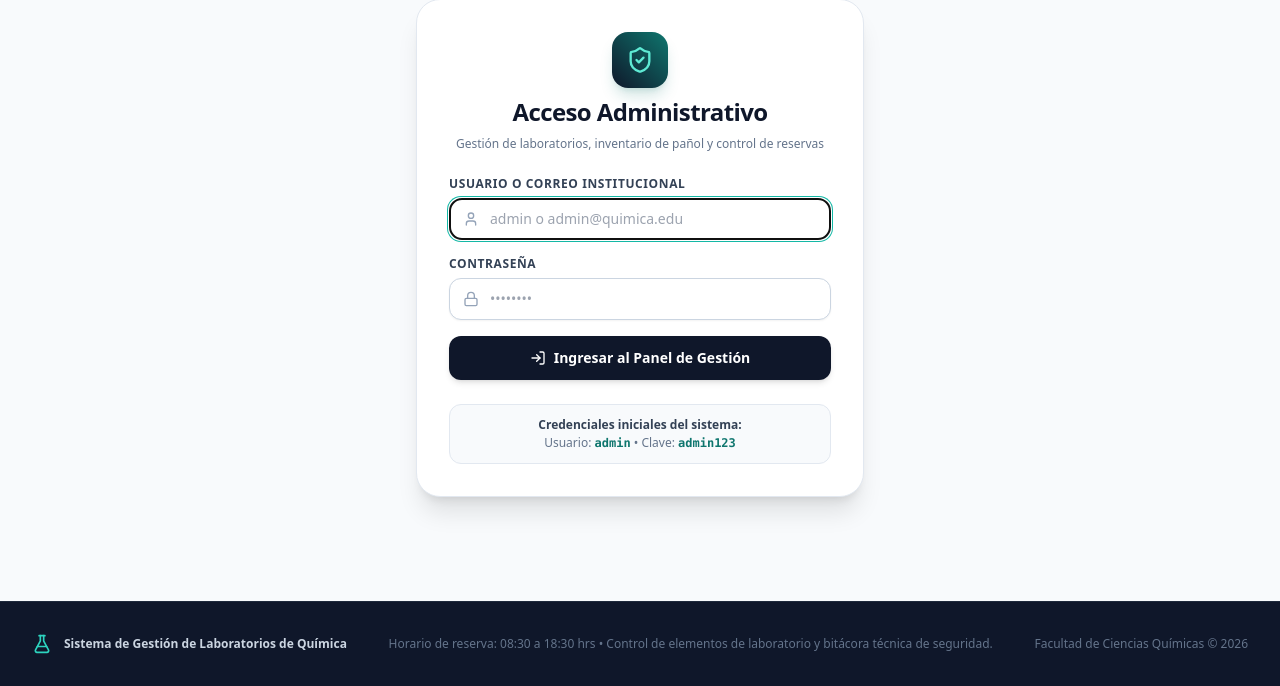
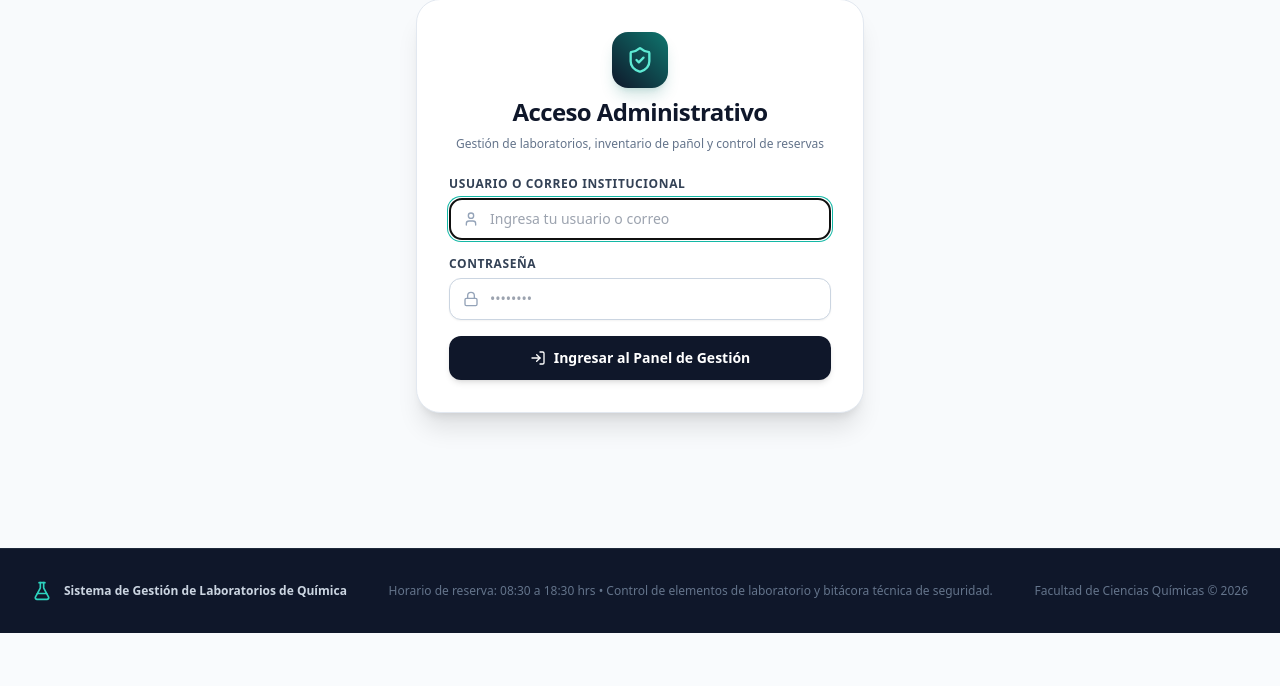
Before and after one commit to GiordanoCastro/qca, a Flask app: page /login in a window 1280 px wide. Shown: the part 167-853 px from the top of the page. After the commit the page ends 800 px from the top, so only its background shows below. Run offline with Flask 3, Linux system fonts and the light colour scheme; some libraries are stand-ins or nearby versions.

Commit message:
fix: Eliminar texto visible de credenciales en login y usar placeholder genérico

```diff
--- a/templates/login.html
+++ b/templates/login.html
@@ -29,7 +29,7 @@
                     </span>
                     <input type="text" name="username" id="username" required autofocus
                         class="w-full pl-10 pr-3.5 py-2.5 rounded-xl border border-slate-300 text-sm font-medium text-slate-900 focus:ring-2 focus:ring-teal-500 focus:border-teal-500 transition shadow-sm"
-                        placeholder="admin o admin@quimica.edu">
+                        placeholder="Ingresa tu usuario o correo">
                 </div>
             </div>
 
@@ -53,12 +53,6 @@
             </button>
         </form>
 
-        <!-- Indicador de Credenciales por Defecto -->
-        <div class="p-3 rounded-xl bg-slate-50 border border-slate-200 text-center text-xs text-slate-500 space-y-0.5">
-            <span class="font-bold text-slate-700 block">Credenciales iniciales del sistema:</span>
-            <p>Usuario: <code class="font-mono font-bold text-teal-700">admin</code> • Clave: <code class="font-mono font-bold text-teal-700">admin123</code></p>
-        </div>
-
     </div>
 </div>
 {% endblock %}
--- a/test_reservas.py
+++ b/test_reservas.py
@@ -163,8 +163,9 @@ class TestSistemaReservasQuimicaPostgres(unittest.TestCase):
 
         with app.app_context():
             lab = Laboratorio.query.filter_by(codigo='LAB-Q102').first()
+            codigo_test = Reserva.generar_codigo()
             res1 = Reserva(
-                codigo_reserva='LQ-PG-001',
+                codigo_reserva=codigo_test,
                 laboratorio_id=lab.id,
                 docente_nombre='Profesor PostgreSQL',
                 docente_email='pg@quimica.edu',
```
